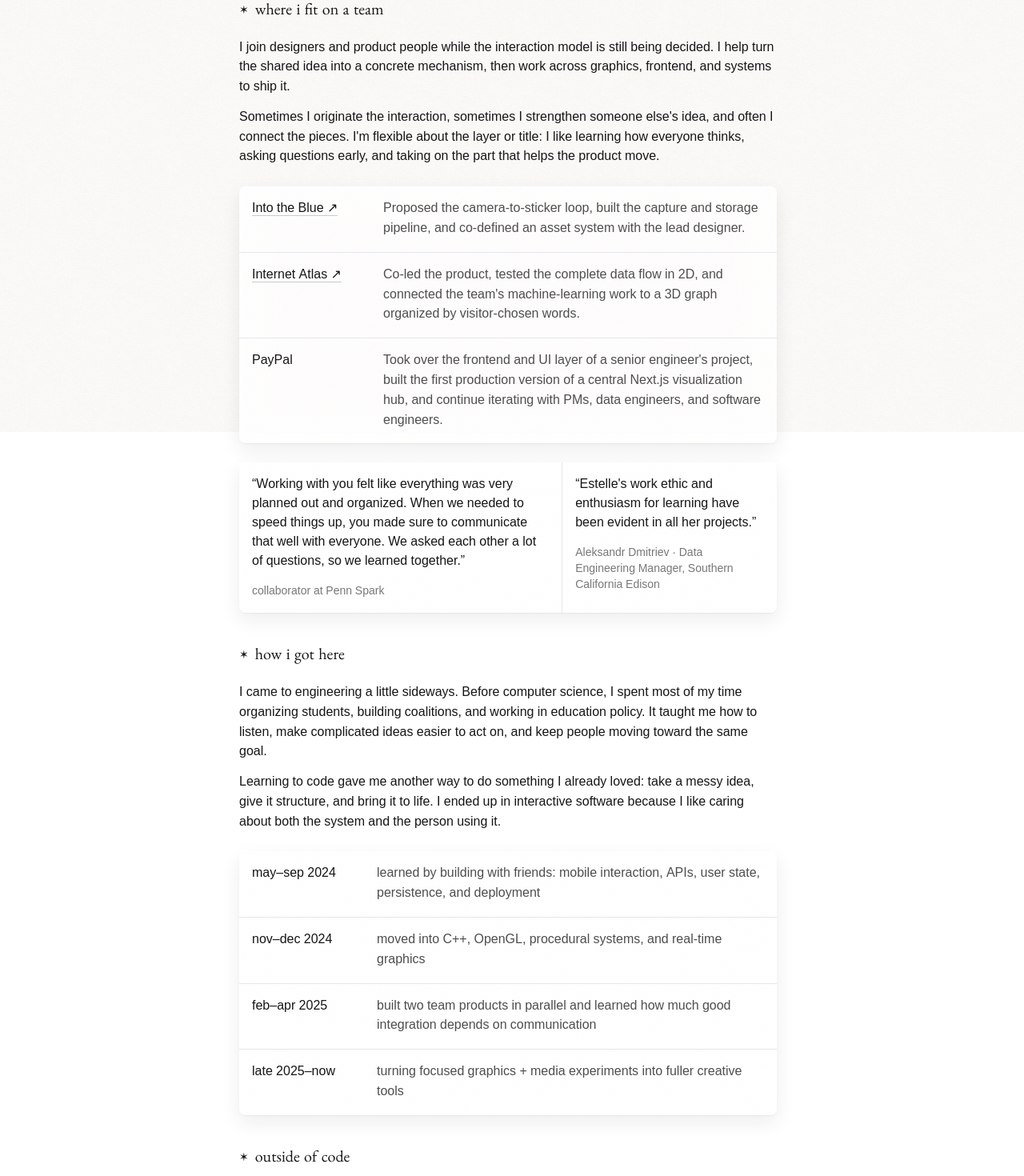
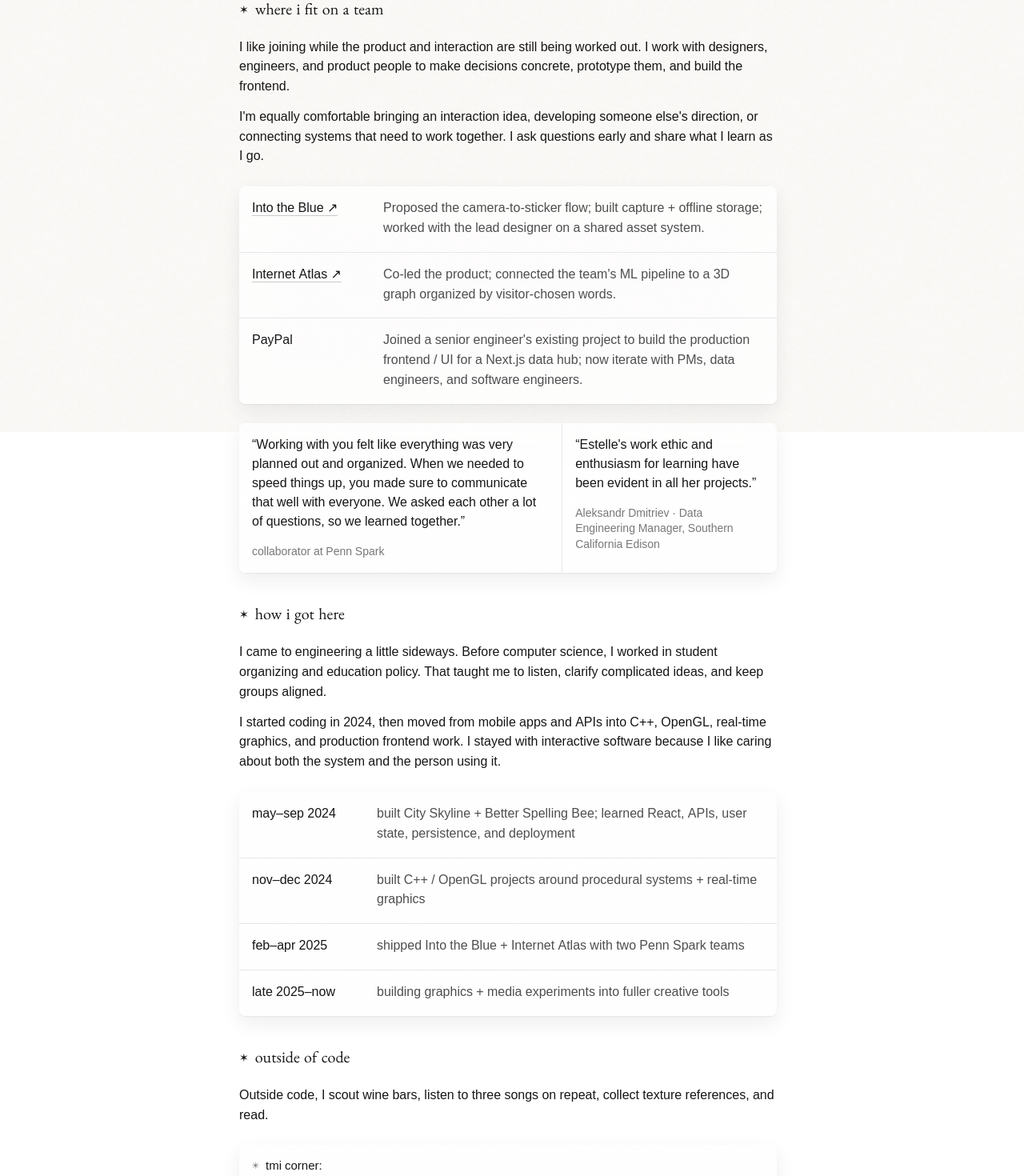
Before and after one commit to kimestelle/my-portfolio, a Next.js app: page /about in a window 1280 px wide. Shown: the part 260-1730 px from the top of the page at 80% size. Built offline with nearby package versions, Linux system fonts and the light colour scheme; no server answers; a web font is replaced by a local one.

Commit message:
new copy and mobile layout stuff

```diff
--- a/src/app/about/page.tsx
+++ b/src/app/about/page.tsx
@@ -13,7 +13,7 @@ export default function About() {
           <div className="star-line-north">
             <span className="star-glyph-north" aria-hidden="true">✦</span>
             <ShimmerText as="span" className="star-copy-north">
-              I work between early product decisions and the production build.
+              design engineer / frontend engineer
             </ShimmerText>
           </div>
         </header>
@@ -27,17 +27,15 @@ export default function About() {
           </div>
           <div className="prose-stack">
             <p>
-              I join designers and product people while the interaction model is
-              still being decided. I help turn the shared idea into a concrete
-              mechanism, then work across graphics, frontend, and systems to ship
-              it.
+              I like joining while the product and interaction are still being
+              worked out. I work with designers, engineers, and product people
+              to make decisions concrete, prototype them, and build the
+              frontend.
             </p>
             <p>
-              Sometimes I originate the interaction, sometimes I strengthen
-              someone else&apos;s idea, and often I connect the pieces. I&apos;m flexible
-              about the layer or title: I like learning how everyone thinks,
-              asking questions early, and taking on the part that helps the
-              product move.
+              I&apos;m equally comfortable bringing an interaction idea, developing
+              someone else&apos;s direction, or connecting systems that need to work
+              together. I ask questions early and share what I learn as I go.
             </p>
           </div>
 
@@ -52,9 +50,8 @@ export default function About() {
                 </Link>
               </dt>
               <dd className="text-[color:var(--text-secondary)]">
-                Proposed the camera-to-sticker loop, built the capture and
-                storage pipeline, and co-defined an asset system with the lead
-                designer.
+                Proposed the camera-to-sticker flow; built capture + offline
+                storage; worked with the lead designer on a shared asset system.
               </dd>
             </div>
             <div className="grid gap-2 border-b border-[color:var(--line-color)] p-4 sm:grid-cols-[9rem_1fr] sm:gap-5">
@@ -67,18 +64,16 @@ export default function About() {
                 </Link>
               </dt>
               <dd className="text-[color:var(--text-secondary)]">
-                Co-led the product, tested the complete data flow in 2D, and
-                connected the team&apos;s machine-learning work to a 3D graph
-                organized by visitor-chosen words.
+                Co-led the product; connected the team&apos;s ML pipeline to a 3D
+                graph organized by visitor-chosen words.
               </dd>
             </div>
             <div className="grid gap-2 p-4 sm:grid-cols-[9rem_1fr] sm:gap-5">
               <dt>PayPal</dt>
               <dd className="text-[color:var(--text-secondary)]">
-                Took over the frontend and UI layer of a senior engineer&apos;s
-                project, built the first production version of a central Next.js
-                visualization hub, and continue iterating with PMs, data
-                engineers, and software engineers.
+                Joined a senior engineer&apos;s existing project to build the
+                production frontend / UI for a Next.js data hub; now iterate with
+                PMs, data engineers, and software engineers.
               </dd>
             </div>
           </dl>
@@ -118,16 +113,14 @@ export default function About() {
           </div>
           <div className="prose-stack">
             <p>
-              I came to engineering a little sideways. Before computer science, I
-              spent most of my time organizing students, building coalitions, and
-              working in education policy. It taught me how to listen, make
-              complicated ideas easier to act on, and keep people moving toward
-              the same goal.
+              I came to engineering a little sideways. Before computer science,
+              I worked in student organizing and education policy. That taught
+              me to listen, clarify complicated ideas, and keep groups aligned.
             </p>
             <p>
-              Learning to code gave me another way to do something I already
-              loved: take a messy idea, give it structure, and bring it to life.
-              I ended up in interactive software because I like caring about both
+              I started coding in 2024, then moved from mobile apps and APIs into
+              C++, OpenGL, real-time graphics, and production frontend work. I
+              stayed with interactive software because I like caring about both
               the system and the person using it.
             </p>
           </div>
@@ -144,8 +137,8 @@ export default function About() {
                 as="span"
                 className="text-[color:var(--text-secondary)]"
               >
-                learned by building with friends: mobile interaction, APIs, user state,
-                persistence, and deployment
+                built City Skyline + Better Spelling Bee; learned React, APIs,
+                user state, persistence, and deployment
               </ShimmerText>
             </li>
             <li className="grid gap-1 border-b border-[color:var(--line-color)] p-4 sm:grid-cols-[8.5rem_1fr] sm:gap-5">
@@ -159,8 +152,8 @@ export default function About() {
                 as="span"
                 className="text-[color:var(--text-secondary)]"
               >
-                moved into C++, OpenGL, procedural systems, and real-time
-                graphics
+                built C++ / OpenGL projects around procedural systems +
+                real-time graphics
               </ShimmerText>
             </li>
             <li className="grid gap-1 border-b border-[color:var(--line-color)] p-4 sm:grid-cols-[8.5rem_1fr] sm:gap-5">
@@ -174,8 +167,7 @@ export default function About() {
                 as="span"
                 className="text-[color:var(--text-secondary)]"
               >
-                built two team products in parallel and learned how much good
-                integration depends on communication
+                shipped Into the Blue + Internet Atlas with two Penn Spark teams
               </ShimmerText>
             </li>
             <li className="grid gap-1 p-4 sm:grid-cols-[8.5rem_1fr] sm:gap-5">
@@ -189,8 +181,7 @@ export default function About() {
                 as="span"
                 className="text-[color:var(--text-secondary)]"
               >
-                turning focused graphics + media experiments into fuller
-                creative tools
+                building graphics + media experiments into fuller creative tools
               </ShimmerText>
             </li>
           </ol>
@@ -204,9 +195,8 @@ export default function About() {
             </ShimmerText>
           </div>
           <p>
-            I&apos;m rarely interested in only one thing at a time. Outside of
-            code, I&apos;m usually scouting wine bars in the city,
-            listening to three songs on repeat, collecting images of interesting textures, or reading books with new perspectives.
+            Outside code, I scout wine bars, listen to three songs on repeat,
+            collect texture references, and read.
           </p>
 
           <details className="glass-interactive ui-radius-panel p-4">
@@ -222,8 +212,7 @@ export default function About() {
 
         <section className="flex flex-col gap-2 border-t pt-8">
           <p>
-            If you&apos;re making something you care about and think we&apos;d
-            get along, let&apos;s talk at{' '}
+            Want to work together? Email me at{' '}
             <a
               href="mailto:kestelle@sas.upenn.edu"
               className="underline decoration-black/20 underline-offset-4"
--- a/src/app/components/Cover.tsx
+++ b/src/app/components/Cover.tsx
@@ -7,8 +7,8 @@ import { CursorTooltip } from './Tooltip';
 
 export default function Cover() {
   return (
-    <div className="relative w-full pb-16">
-      <header className="grid w-full gap-10 md:grid-cols-[minmax(0,1.33fr)_minmax(15rem,0.72fr)] md:items-end md:gap-14">
+    <div className="relative w-full pb-12 md:pb-16">
+      <header className="grid w-full gap-7 md:grid-cols-[minmax(0,1.33fr)_minmax(15rem,0.72fr)] md:items-end md:gap-14">
         <div className="w-full">
           <ShimmerText as="h1" className="type-identity">
             Estelle Kim
@@ -21,12 +21,12 @@ export default function Cover() {
             </ShimmerText>
           </div>
 
-          <p className="mt-3 text-[color:var(--text-secondary)]">
+          <p className="mt-2.5 text-[color:var(--text-secondary)]">
             I shape expressive product interactions and build them for
             production.
           </p>
 
-          <div className="mt-6 flex flex-wrap items-center gap-x-4 gap-y-2">
+          <div className="mt-3 flex flex-wrap items-center gap-x-3.5 gap-y-1.5 md:gap-x-4 md:gap-y-2">
             <a
               href="/ESTELLE_KIM.pdf"
               target="_blank"
--- a/src/app/components/StatusMarginNote.tsx
+++ b/src/app/components/StatusMarginNote.tsx
@@ -41,7 +41,7 @@ export function StatusMarginNote() {
   return (
     <aside
       aria-label="Current status"
-      className="border-t border-[color:var(--line-color)] pt-5 md:relative md:mb-1 md:border-t-0 md:pb-1 md:pl-7 md:pt-0 md:before:absolute md:before:bottom-1 md:before:left-0 md:before:top-1 md:before:w-px md:before:bg-[color:var(--line-color)]"
+      className="border-t border-[color:var(--line-color)] pt-4 md:relative md:mb-1 md:border-t-0 md:pb-1 md:pl-7 md:pt-0 md:before:absolute md:before:bottom-1 md:before:left-0 md:before:top-1 md:before:w-px md:before:bg-[color:var(--line-color)]"
     >
       <motion.div
         variants={containerVariants}
@@ -55,7 +55,7 @@ export function StatusMarginNote() {
           currently
         </motion.p> */}
 
-        <ul className="mt-3 flex flex-col gap-2.5 text-[0.95rem] leading-snug text-[color:var(--text-secondary)]">
+        <ul className="flex flex-col gap-1.5 text-[0.9rem] leading-snug text-[color:var(--text-secondary)] md:mt-3 md:gap-2.5 md:text-[0.95rem]">
           {STATUS_ITEMS.map((item) => (
             <motion.li key={item} variants={itemVariants}>
               {item}
```
